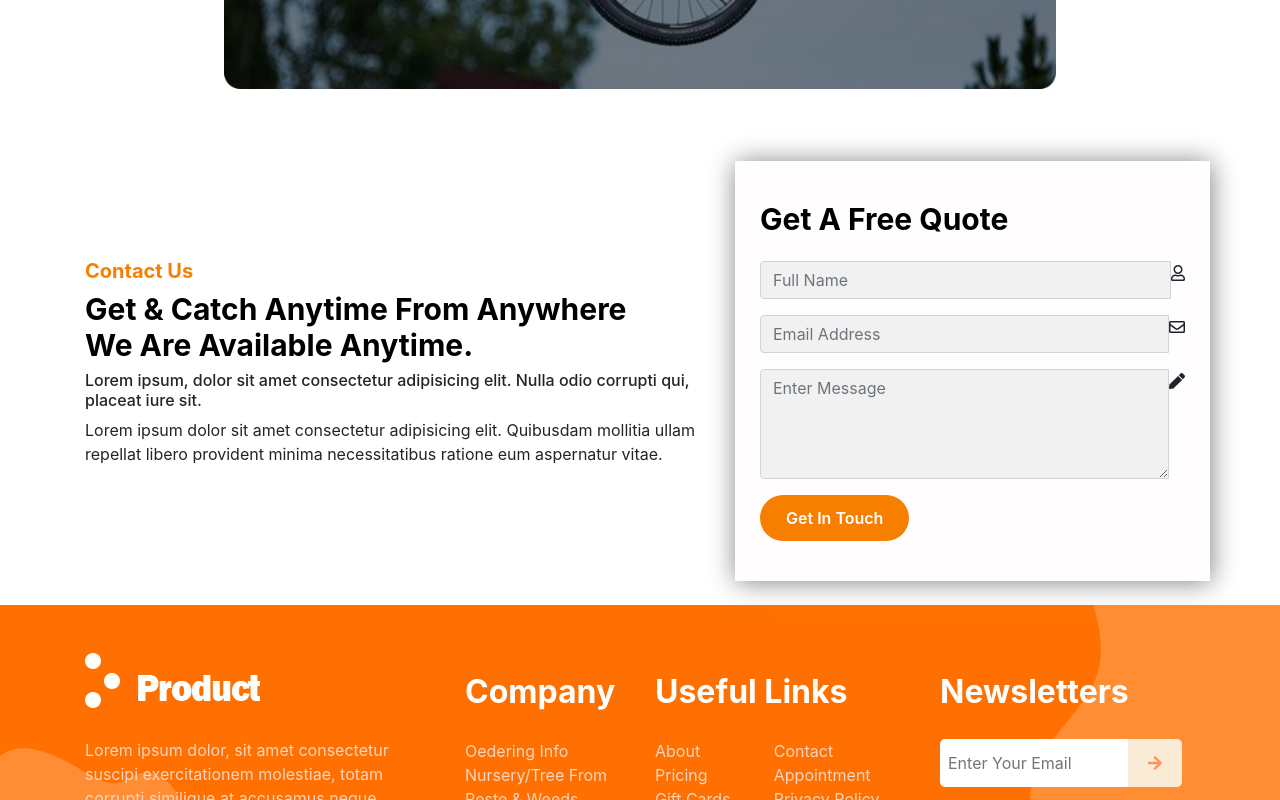
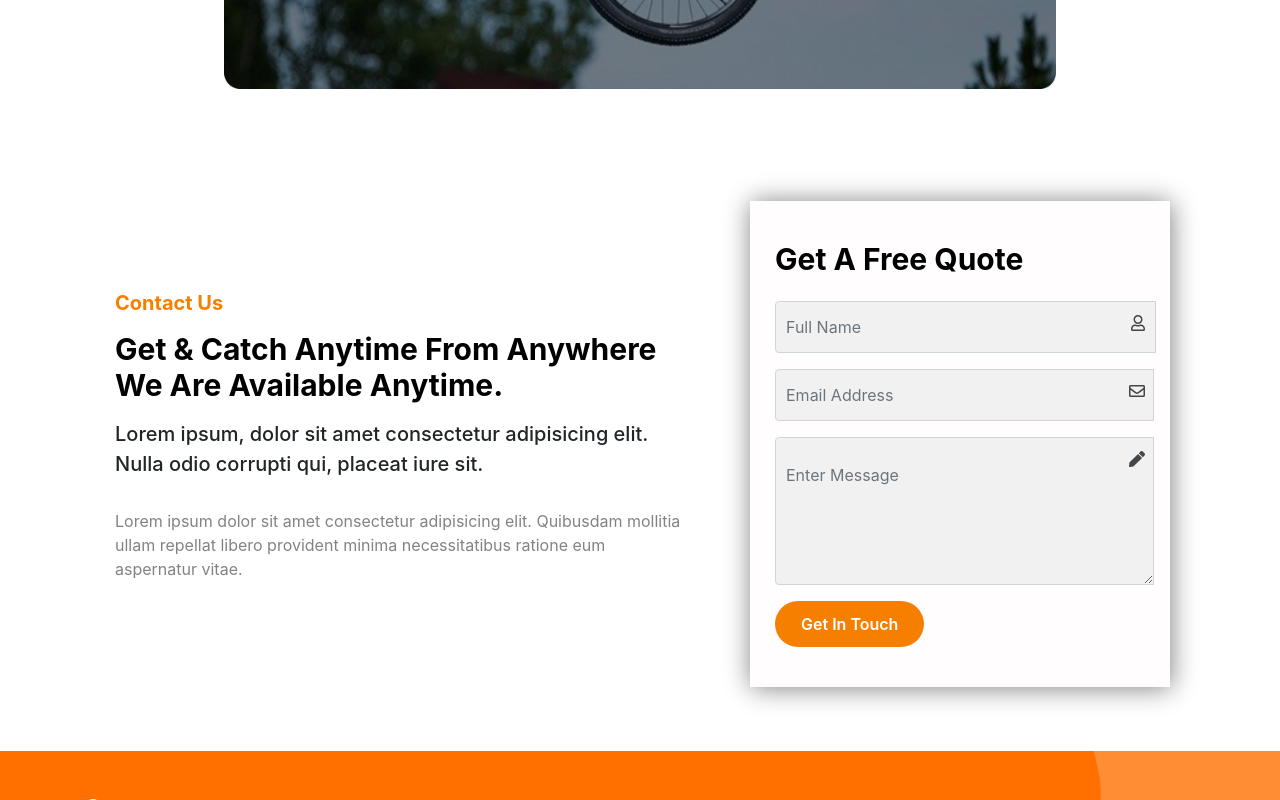
Before and after one commit to mazhars-git/bicycle-lock-app, a React (Create React App) app: page / in a window 1280 px wide. Shown: the part 5440-6240 px from the top of the page. Built offline with nearby package versions, Linux system fonts and the light colour scheme.

Commit message:
contact page done

```diff
--- a/src/components/CSS/Contact.css
+++ b/src/components/CSS/Contact.css
@@ -1,9 +1,30 @@
+.contact-info{
+    margin: 0 30px;
+}
+.contact-info h6{
+    font-size: 20px;
+    margin-bottom: 30px;
+    line-height: 30px;
+}
+
+.contact-info p{
+    color: rgb(131, 131, 131);
+}
+
+
 .contact-form{
     background-color: rgb(255, 253, 253);
     box-shadow: 1px 1px 25px gray;
     padding: 40px 25px;
+    margin-right: 25px;
 }
 
 .contact-form input, .contact-form textarea{
+    padding: 25px 10px;
     background-color: rgba(194, 194, 194, 0.212);
 }
+
+.contact-form .icon{
+    margin-top: 10px;
+    margin-left: -25px;
+}
--- a/src/components/Home/Contact/Contact.js
+++ b/src/components/Home/Contact/Contact.js
@@ -6,46 +6,43 @@ import "../../CSS/Contact.css";
 
 const Contact = () => {
     return (
-        <section className="container py-4">
-            <div className="row">
+        <section className="container py-5">
+            <div className="row py-3">
                 <div className="col-md-7 align-self-center">
+                    <div className="contact-info">
                         <h5 className='semi-heading'>Contact Us</h5>
-                    <h3 className='small-heading'>Get & Catch Anytime From Anywhere <br />We Are Available Anytime.</h3>
+                        <h3 className='small-heading py-2'>Get & Catch Anytime From Anywhere <br />We Are Available Anytime.</h3>
                         <h6>Lorem ipsum, dolor sit amet consectetur adipisicing elit. Nulla odio corrupti qui, placeat iure sit.</h6>
                         <p>Lorem ipsum dolor sit amet consectetur adipisicing elit. Quibusdam mollitia ullam repellat libero provident minima necessitatibus ratione eum aspernatur vitae.</p>
                     </div>
-                <div className="col-md-5 contact-form">
+                </div>
+
+                <div className="col-md-5">
+                    <div className="contact-form">
                         <h2 className="small-heading pb-3">Get A Free Quote</h2>
                         <form>
                             <div className="input-group form-group">
                                 <div className="input-group">
                                     <input type="text" className="form-control" placeholder="Full Name" />
-                                <span><FontAwesomeIcon icon={faUser} /></span>
+                                    <span className='icon'><FontAwesomeIcon icon={faUser} /></span>
                                 </div>
                             </div>
                             <div className="input-group form-group">
                                 <div className="input-group">
                                     <input type="email" className="form-control" placeholder="Email Address" />
-                                <span><FontAwesomeIcon icon={faEnvelope} /></span>
+                                    <span className='icon'><FontAwesomeIcon icon={faEnvelope} /></span>
                                 </div>
                             </div>
                             <div className="input-group form-group">
                                 <div className="input-group">
                                     <textarea rows="4" cols="50" className="form-control" placeholder="Enter Message" />
-                                <span><FontAwesomeIcon icon={faPen} /></span>
+                                    <span className='icon'><FontAwesomeIcon icon={faPen} /></span>
                                 </div>
                             </div>
 
                             <button type="submit" class="btn btn-brand" style={{backgroundColor: 'orange'}}>Get In Touch</button>
-
-                        {/* <div className="input-group form-group">
-                            <div className="input-group-prepend">
-                                <span><i className="fas fa-user"></i></span>
+                        </form>
                     </div>
-                            <input type="text" className="form-control" placeholder="username" />
-                        </div> */}
-                    </form>
-
                 </div>
             </div>
 
```
Lines whose indentation alone changed are shown as unchanged.
